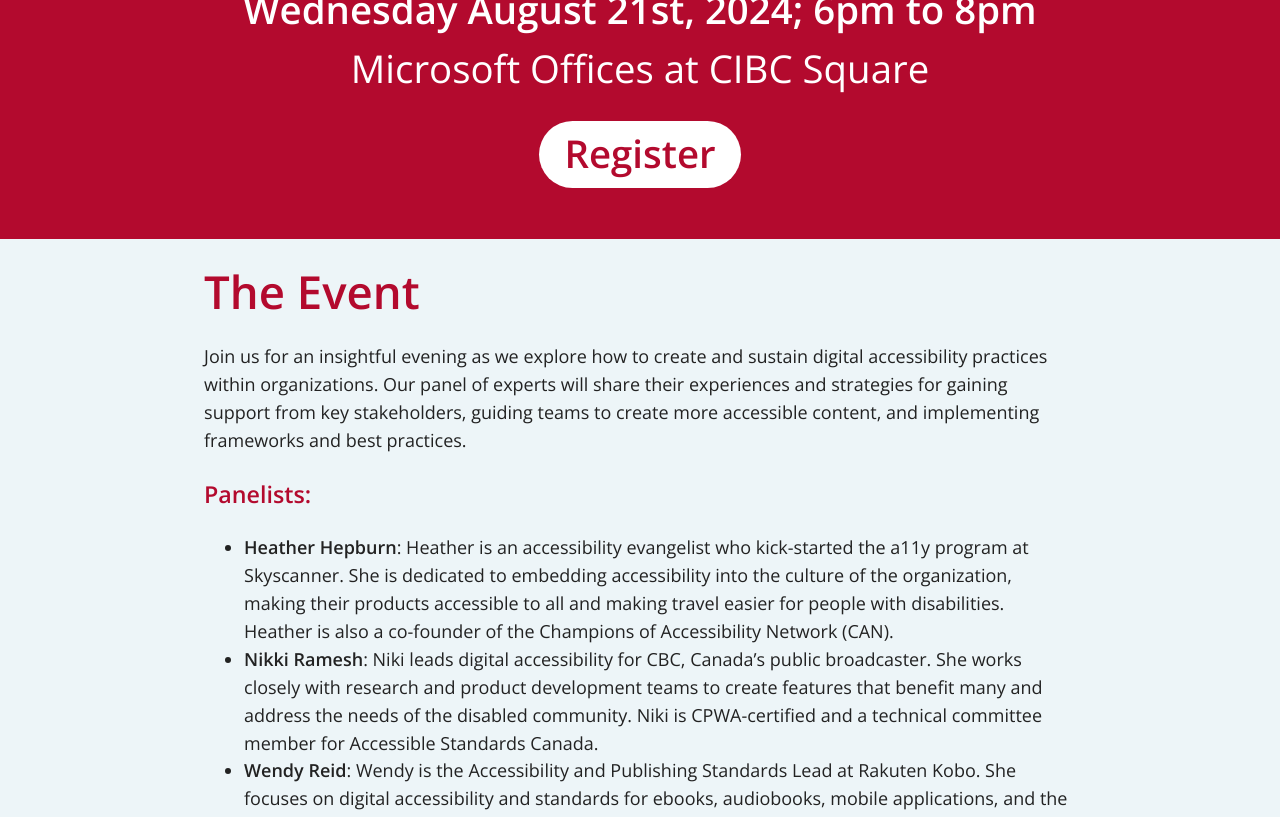
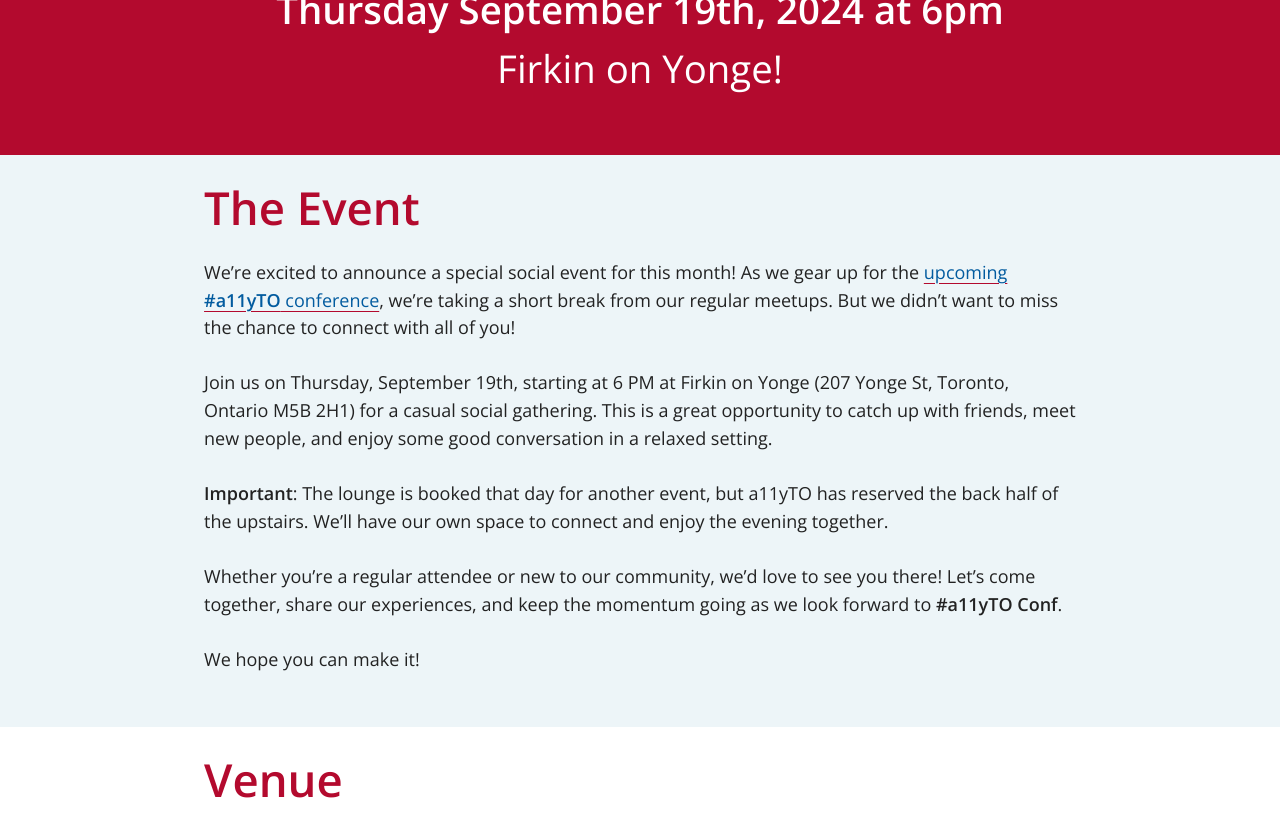
Before and after one commit to a11yTO/static-meetup-site, a Jekyll site: the page built from index.html, in a window 1280 px wide and 1400 px high, scrolled down 390 px. Shown: the top 817 px of the window. Built offline with Jekyll 4.4.1, drawn with Linux system fonts in a browser that asks for light colours; some of the changed text lies outside the part shown; grey boxes are pictures that could not be loaded.

Commit message:
Add September 2024 event

```diff
--- a/_includes/header.html
+++ b/_includes/header.html
@@ -71,11 +71,11 @@
     {% if page.id == 'home' %}
     <section class="event">
       <h1 class="event-title">#{{ site.title }}</h1>
-      <h2 class="event-description">Creating and Sustaining Digital Accessibility Practices</h2>
+      <h2 class="event-description">Join Us for a Social Meetup at Firkin on Yonge!</h2>
       <ul class="event-detail">
-        <li class="event-date">Wednesday August 21st, 2024; 6pm to 8pm</li>
-        <li class="event-location">Microsoft Offices at CIBC Square</li>
-        <li class="register"><a href="https://tickets.a11yto.com/e/24/creating-and-sustaining-digital-accessibility-practices" rel="external">Register</a></li>
+        <li class="event-date">Thursday September 19th, 2024 at 6pm</li>
+        <li class="event-location">Firkin on Yonge!</li>
+        <!-- <li class="register"><a href="#" rel="external">Register</a></li> -->
       </ul>
     </section>
     {% endif %}
--- a/_layouts/home.html
+++ b/_layouts/home.html
@@ -11,10 +11,10 @@
 <section aria-labelledby="travel-title" class="location">
         <h2 id="travel-title">Venue</h2>
         <div class="google-maps">
-          <iframe src="https://www.google.com/maps/embed?pb=!1m18!1m12!1m3!1d2887.1986467451757!2d-79.38011808817429!3d43.64403525290301!2m3!1f0!2f0!3f0!3m2!1i1024!2i768!4f13.1!3m3!1m2!1s0x89d4cb2c801e024f%3A0xcf88d63daeded0b8!2s81%20Bay%20St.%2C%20Toronto%2C%20ON%20M5J%201E6!5e0!3m2!1sen!2sca!4v1720873610288!5m2!1sen!2sca" width="600" height="450" style="border:0;" allowfullscreen="" loading="lazy" title="Map to venue" referrerpolicy="no-referrer-when-downgrade"></iframe>
+          <iframe src="https://www.google.com/maps/embed?pb=!1m18!1m12!1m3!1d2886.7369868883643!2d-79.38214878691166!3d43.65364017098148!2m3!1f0!2f0!3f0!3m2!1i1024!2i768!4f13.1!3m3!1m2!1s0x89d4cb33589c1d5f%3A0x1b1932da7bae0bbf!2s207%20Yonge%20St%2C%20Toronto%2C%20ON%20M5B%201M4!5e0!3m2!1sen!2sca!4v1725375901413!5m2!1sen!2sca" width="600" height="450" style="border:0;" allowfullscreen="" loading="lazy" title="Map to venue" referrerpolicy="no-referrer-when-downgrade"></iframe>
         </div>
         <ul class="address">
-          <li class="venue">Microsoft Offices at CIBC Square</li>
-          <li>81 Bay St., Toronto, ON M5J 1E6</li>
+          <li class="venue">Firkin on Yonge!</li>
+          <li>207 Yonge St, Toronto, Ontario.</li>
         </ul>
       </section>
--- a/index.html
+++ b/index.html
@@ -12,29 +12,8 @@
 <p>The Greater Toronto Area (GTA) is a fantastic hub for digital accessibility and inclusive design. <strong>#a11yTO</strong> welcomes everyone to our community through our Meetups, and accessibility in general. Our goal is to provide a place for you to learn, share your experiences, ideas, and solutions and collaborate on building a more inclusive web.</p> -->
 
 <h2>The Event</h2>
-<p>Join us for an insightful evening as we explore how to create and sustain digital accessibility practices within organizations. Our panel of experts will share their experiences and strategies for gaining support from key stakeholders, guiding teams to create more accessible content, and implementing frameworks and best practices.</p>
-<h3 class="sub-head">Panelists:</h3>
-<ul>
-  <li><strong>Heather Hepburn</strong>: Heather is an accessibility evangelist who kick-started the a11y program at Skyscanner. She is dedicated to embedding accessibility into the culture of the organization, making their products accessible to all and making travel easier for people with disabilities. Heather is also a co-founder of the Champions of Accessibility Network (CAN).</li>
-  <li><strong>Nikki Ramesh</strong>: Niki leads digital accessibility for CBC, Canada’s public broadcaster. She works closely with research and product development teams to create features that benefit many and address the needs of the disabled community. Niki is CPWA-certified and a technical committee member for Accessible Standards Canada.
-</li>
-  <li><strong>Wendy Reid</strong>: Wendy is the Accessibility and Publishing Standards Lead at Rakuten Kobo. She focuses on digital accessibility and standards for ebooks, audiobooks, mobile applications, and the web. Wendy is a co-chair of the W3C Advisory Board and the Publishing Maintenance Working Group and a member of the Accessibility Guidelines Working Group.</li>
-</ul>
-<h3 class="sub-head">Discussion Topics:</h3>
-<ul>
-  <li>Gaining support from key stakeholders for digital accessibility initiatives</li>
-  <li>Guiding developers, testers, and designers to create more accessible content</li>
-  <li>Implementing frameworks and best practices for digital accessibility</li>
-  <li>Sharing success stories and overcoming challenges in maintaining accessibility practices</li>
-</ul>
-<h3 class="sub-head">Important Notes:</h3>
-<ul>
-  <li><strong>Registration closes at 3 PM on August 19th.</strong></li>
-  <li><strong>You MUST register through the link below</strong>. Failure to register will result in not receiving a QR code, which is required to access the Microsoft office.</li>
-  <li><strong>QR codes will be sent the day before the event</strong>. If you do not register in time, we will not be able to provide a QR code, and you will not be able to access the building. Our host, Microsoft, requires time to coordinate with building security.</li>
-  <li><strong>No QR code, no access</strong>. Unfortunately, we cannot make exceptions.</li>
-  <li>The <strong>#a11yTO Meetups</strong> are volunteer-run, and we are unable to provide phone support for registration issues.</li>
-  <li><strong>Capacity is limited to 90 attendees</strong>, so please register early to secure your spot. Tickets will be given in the order of registrations.</li>
-</ul>
-<p><a href="https://tickets.a11yto.com/e/24/creating-and-sustaining-digital-accessibility-practices" rel="external">Please register for Creating and Sustaining Digital Accessibility Practices</a></p>
-<p>We look forward to seeing you there and discussing how to make digital experiences more inclusive for everyone.</p>
+<p>We’re excited to announce a special social event for this month! As we gear up for the <a href="https://conf.a11yto.com/">upcoming <strong>#a11yTO</strong> conference</a>, we’re taking a short break from our regular meetups. But we didn’t want to miss the chance to connect with all of you!</p>
+<p>Join us on Thursday, September 19th, starting at 6 PM at Firkin on Yonge (207 Yonge St, Toronto, Ontario M5B 2H1) for a casual social gathering. This is a great opportunity to catch up with friends, meet new people, and enjoy some good conversation in a relaxed setting.</p>
+<p><strong>Important</strong>: The lounge is booked that day for another event, but a11yTO has reserved the back half of the upstairs. We’ll have our own space to connect and enjoy the evening together.</p>
+<p>Whether you’re a regular attendee or new to our community, we’d love to see you there! Let’s come together, share our experiences, and keep the momentum going as we look forward to <strong>#a11yTO Conf</strong>.</p>
+<p>We hope you can make it!</p>
```
